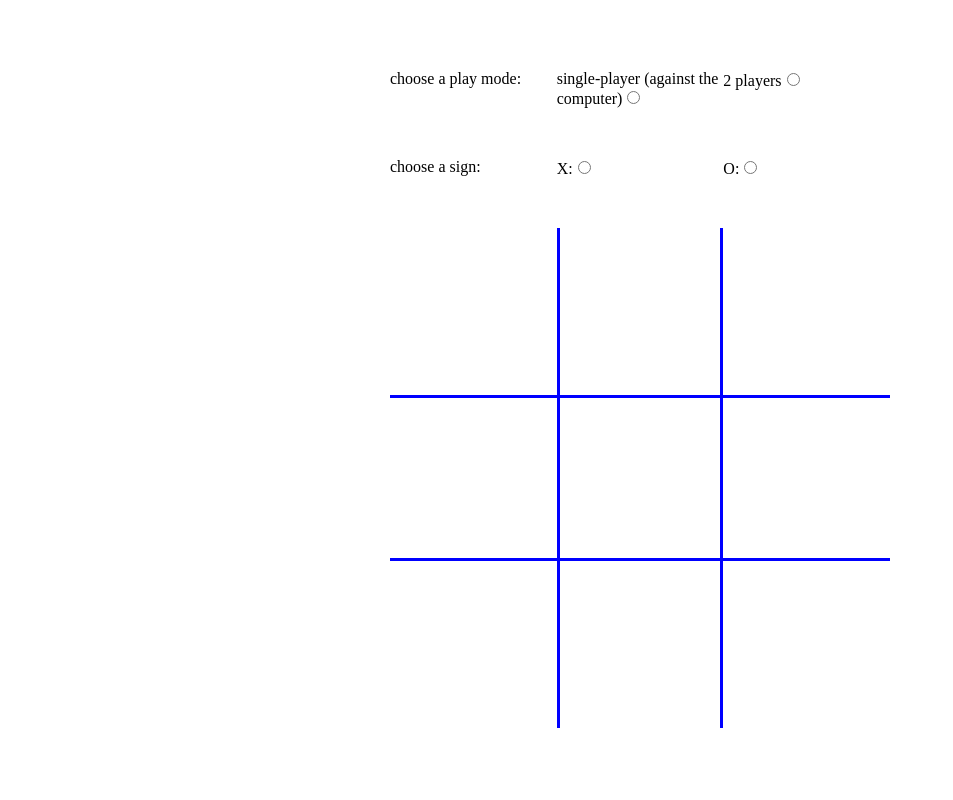
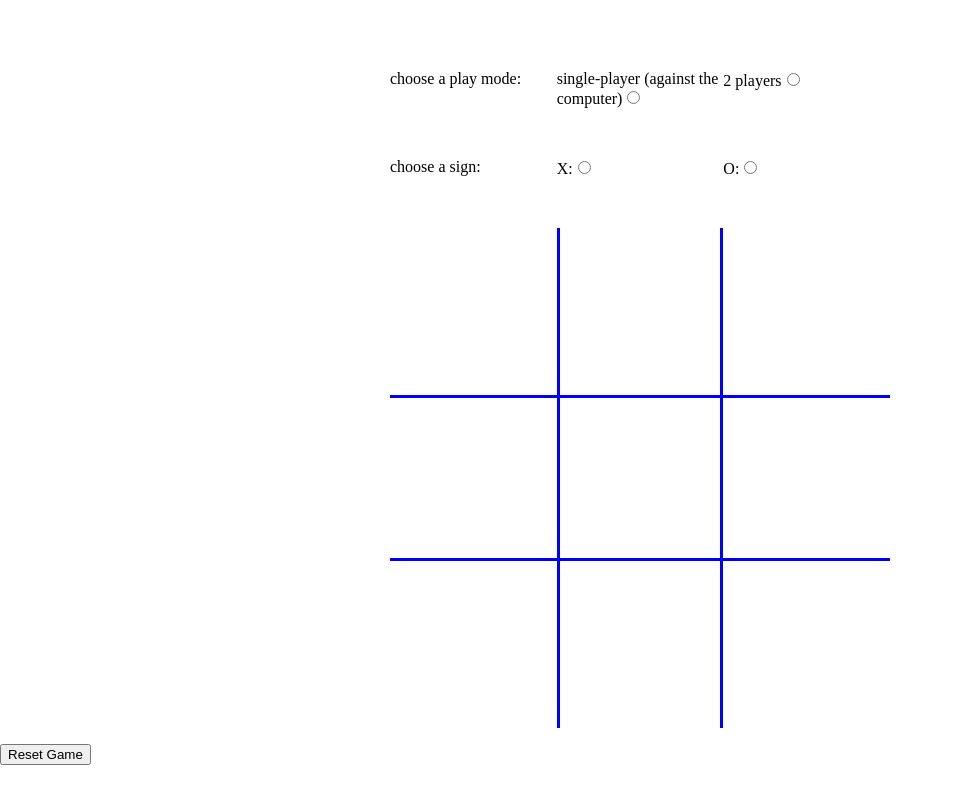
Before and after one commit to MohamedAmin324/Games, a React (Vite) app in the folder TicTacToe/: page / in a window 1280 px wide. Shown: the whole page, without its empty margins (0-953 px from the left). Built offline with nearby package versions, Linux system fonts and the light colour scheme.

Commit message:
Add reset option

```diff
--- a/TicTacToe/src/Game.jsx
+++ b/TicTacToe/src/Game.jsx
@@ -3,6 +3,7 @@ import FormInput from './components/FormInput';
 
 import {
 	DEFAULT_SETTINGS,
+	INITIAL_GAME_STATE,
 	modeOptions,
 	signOptions,
 	turnsOptions,
@@ -17,17 +18,9 @@ import {
 } from './util';
 
 export default function Game() {
-	const [gameState, setGameState] = useState([
-		{ sign: '', colorValue: '' },
-		{ sign: '', colorValue: '' },
-		{ sign: '', colorValue: '' },
-		{ sign: '', colorValue: '' },
-		{ sign: '', colorValue: '' },
-		{ sign: '', colorValue: '' },
-		{ sign: '', colorValue: '' },
-		{ sign: '', colorValue: '' },
-		{ sign: '', colorValue: '' },
-	]);
+	const [clicked, setClicked] = useState(false);
+
+	const [gameState, setGameState] = useState(INITIAL_GAME_STATE);
 
 	const [settings, setSettings] = useState(DEFAULT_SETTINGS);
 
@@ -98,6 +91,7 @@ export default function Game() {
 
 	useEffect(() => {
 		if (gameState.every(({ sign }) => sign === '')) return;
+		if (gameState.every(({ sign }) => sign !== '') && result !== '') return;
 		if (!checkGameStatus(gameState)) return;
 		const rowsStatus = testRows(gameState);
 		const columnsStatus = testColumns(gameState);
@@ -188,6 +182,13 @@ export default function Game() {
 		});
 	}, [gameState]);
 
+	useEffect(() => {
+		if (!clicked) return;
+		const formInputs = document.querySelectorAll('input');
+		formInputs.forEach((input) => (input.checked = false));
+		setClicked(false);
+	}, [clicked]);
+
 	return (
 		<>
 			<FormInput
@@ -222,6 +223,27 @@ export default function Game() {
 				))}
 			</div>
 			<p>{result}</p>
+			<button
+				onClick={() => {
+					userSign.current = '';
+					setSettings(DEFAULT_SETTINGS);
+					setGameState([
+						{ sign: '', colorValue: '' },
+						{ sign: '', colorValue: '' },
+						{ sign: '', colorValue: '' },
+						{ sign: '', colorValue: '' },
+						{ sign: '', colorValue: '' },
+						{ sign: '', colorValue: '' },
+						{ sign: '', colorValue: '' },
+						{ sign: '', colorValue: '' },
+						{ sign: '', colorValue: '' },
+					]);
+					setResult('');
+					setClicked(true);
+				}}
+			>
+				Reset Game
+			</button>
 		</>
 	);
 }
--- a/TicTacToe/src/input-data.js
+++ b/TicTacToe/src/input-data.js
@@ -54,4 +54,16 @@ const DEFAULT_SETTINGS = {
     userTurn: true,
 }
 
-export { signOptions, modeOptions, turnsOptions, DEFAULT_SETTINGS };
+const INITIAL_GAME_STATE = [
+    { sign: '', colorValue: '' },
+    { sign: '', colorValue: '' },
+    { sign: '', colorValue: '' },
+    { sign: '', colorValue: '' },
+    { sign: '', colorValue: '' },
+    { sign: '', colorValue: '' },
+    { sign: '', colorValue: '' },
+    { sign: '', colorValue: '' },
+    { sign: '', colorValue: '' },
+]
+
+export { signOptions, modeOptions, turnsOptions, DEFAULT_SETTINGS, INITIAL_GAME_STATE };
```
Also changed, not shown: 1 other file (tests, documents, lock files or other folders).
